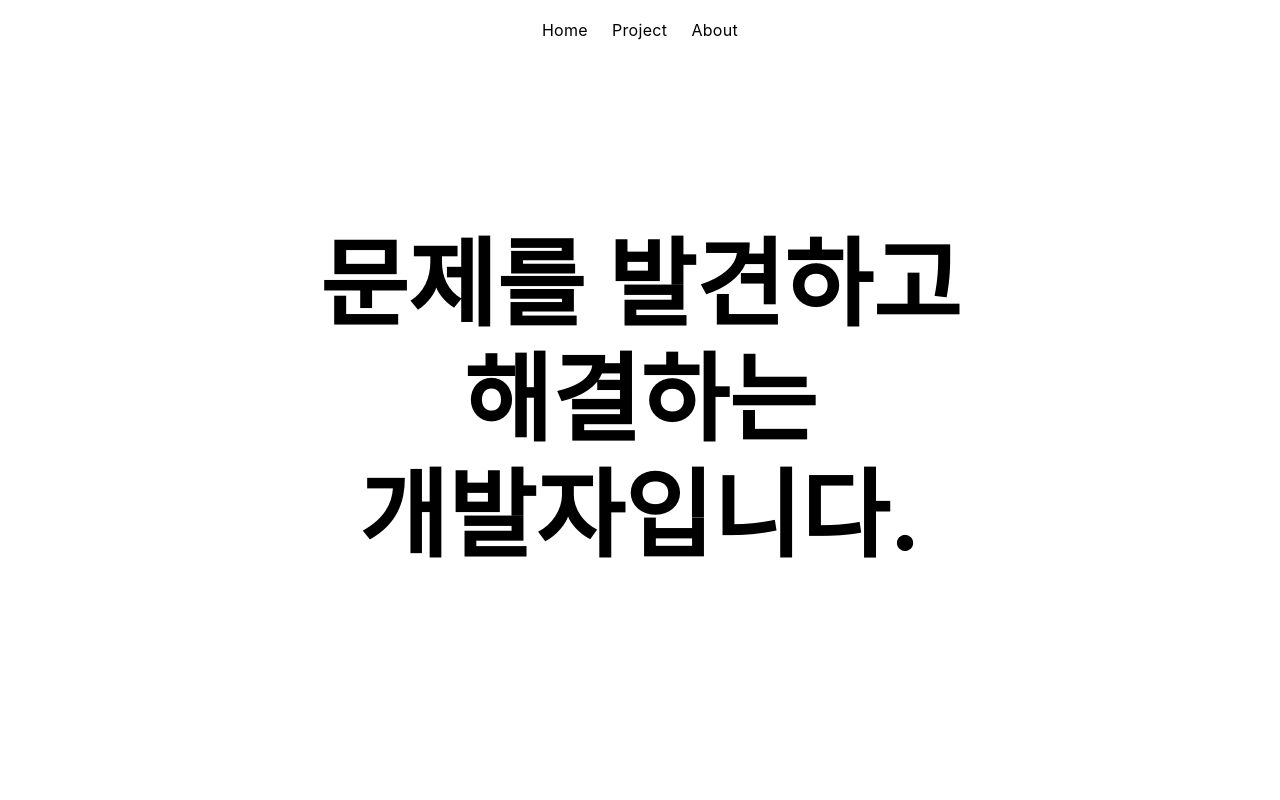
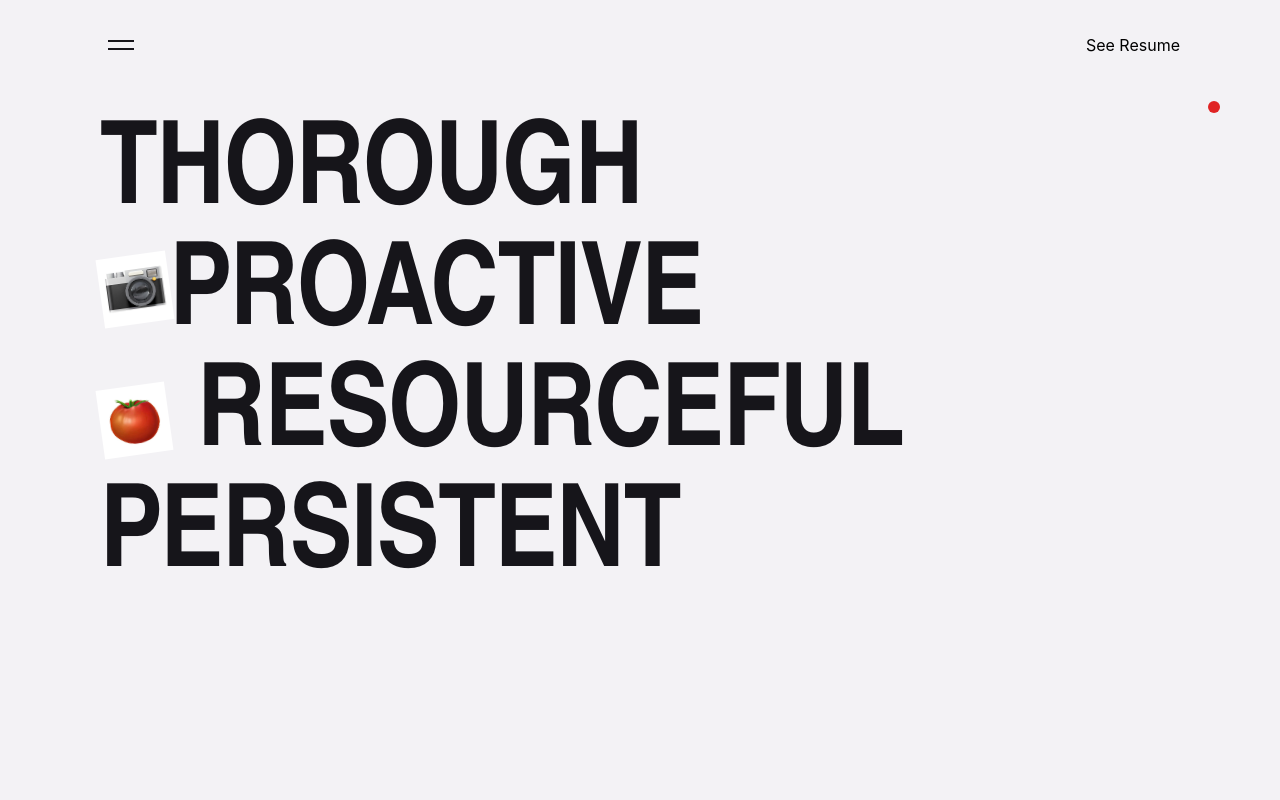
Before and after one commit to leeyu-ri/MyPortfolio, a React (Vite) app: page / in a window 1280 px wide. Shown: the top 800 px of the page. Built offline with nearby package versions, Linux system fonts and the light colour scheme.

Commit message:
Hero in Home

```diff
--- a/src/App.jsx
+++ b/src/App.jsx
@@ -1,17 +1,16 @@
 import { Routes, Route } from "react-router-dom";
 // Routes : 여기 안에 있는 Route들 중에서 지금 URL에 맞는 걸 하나만 보여줘, 컨테이너
 // Route : 이 경로면 이 컴포넌트를 보여줘라는 개별 규칙 하나하나
-import Nav from "./components/Nav";
 import Footer from "./components/Footer";
 import Home from "./pages/Home";
 import Project from "./pages/Project";
 import ProjectDetail from "./pages/ProjectDetail";
 import About from "./pages/About";
+import Hero from "./components/Hero";
 
 function App() {
   return (
     <div>
-      <Nav /> {/* Routes 바깥 = 항상 보이는 네비게이션 바 */}
       <Routes>
         {/* 페이지 바뀔 때 마다 내용 교체 */}
         <Route path="/" element={<Home />} />
--- /dev/null
+++ b/src/components/Hero.jsx
@@ -0,0 +1,38 @@
+
+import cameraImg from "../assets/camera.jpg";
+import tomatoImg from "../assets/tomato.jpg";
+import styles from "./Hero.module.css";
+
+export default function Hero() {
+  return (
+    <section className={styles.hero}>
+      <nav className={styles.heroNav}>
+        <button className={styles.hamburger} aria-label="메뉴 열기">
+          <span />
+          <span />
+        </button>
+        <a href="#resume" className={styles.ctapill}>
+          See Resume
+        </a>
+      </nav>
+      <h1 className={styles.heroTitle}>
+        <span className={styles.line}>
+          THOROUGH
+          <span className={styles.dot} aria-hidden="true"></span>
+        </span>
+
+        <span className={styles.line}>
+          <img src={cameraImg} className={styles.icon} />
+          PROACTIVE
+        </span>
+
+        <span className={`${styles.line} ${styles.lineIcon}`}>
+          <img src={tomatoImg} className={styles.icon} />
+          RESOURCEFUL
+        </span>
+
+        <span className={styles.line}>PERSISTENT</span>
+      </h1>
+    </section>
+  );
+}
--- /dev/null
+++ b/src/components/Hero.module.css
@@ -0,0 +1,107 @@
+.hero {
+  position: relative;
+  min-height: 100vh;
+  background: #f3f2f5;
+  background-size: 18px 18px;
+  padding: 32px 100px 80px;
+  box-sizing: border-box;
+  overflow: hidden;
+}
+
+.heroNav {
+  position: relative;
+  z-index: 10;
+  display: flex;
+  align-items: center;
+  justify-content: space-between;
+}
+
+.hamburger {
+  display: flex;
+  flex-direction: column;
+  gap: 6px;
+  background: none;
+  border: none;
+  cursor: pointer;
+  padding: 8px;
+}
+.hamburger span {
+  width: 26px;
+  height: 2px;
+  background: #16151a;
+  display: block;
+}
+
+.ctaPill {
+  background: #e02424;
+  color: #fff;
+  font-size: 13px;
+  font-weight: 600;
+  letter-spacing: 0.02em;
+  padding: 10px 20px;
+  border-radius: 999px;
+  text-decoration: none;
+  transition:
+    transform 0.15s ease,
+    background 0.15s ease;
+}
+.ctaPill:hover {
+  background: #c11c1c;
+  transform: translateY(-1px);
+}
+
+.heroTitle {
+  margin: 60px 0 0;
+  font-family:
+    "Arial Narrow", "Helvetica Neue Condensed", system-ui, sans-serif;
+  font-weight: 700;
+  font-stretch: condensed;
+  text-transform: uppercase;
+  color: #16151a;
+  font-size: clamp(48px, 9vw, 158px);
+  line-height: 1.05;
+  letter-spacing: -0.01em;
+}
+
+.line {
+  position: relative;
+  display: block;
+  white-space: nowrap;
+}
+
+.lineIcon {
+  display: flex;
+  align-items: center;
+  gap: 0.25em;
+}
+
+.icon {
+  height: 0.6em;
+  width: auto;
+  object-fit: contain;
+  transform: rotate(-8deg);
+  display: inline-block;
+}
+
+.dot {
+  position: absolute;
+  top: -0.15em;
+  right: -0.35em;
+  width: 12px;
+  height: 12px;
+  border-radius: 50%;
+  background: #e02424;
+}
+
+@media (max-width: 640px) {
+  .hero {
+    padding: 24px 20px 56px;
+  }
+  .heroTitle {
+    font-size: 13vw;
+    margin-top: 40px;
+  }
+  .icon {
+    height: 0.55em;
+  }
+}
--- a/src/pages/Home.jsx
+++ b/src/pages/Home.jsx
@@ -1,16 +1,11 @@
 import { Link } from "react-router-dom";
 import styles from "./Home.module.css";
+import Hero from "../components/Hero";
 
 function Home() {
   return (
     <div>
-      <div className={styles.hero}>
-        <p className={styles.heroText}>
-          문제를 발견하고 <br />
-          해결하는 <br />
-          개발자입니다.
-        </p>
-      </div>
+      <Hero />
 
       <section className={styles.overview}>
         <h2 className={styles.overviewTitle}>Overview</h2>
```
Also changed, not shown: src/assets/Camera.jpg (added), src/assets/Tomato.jpg (added).
